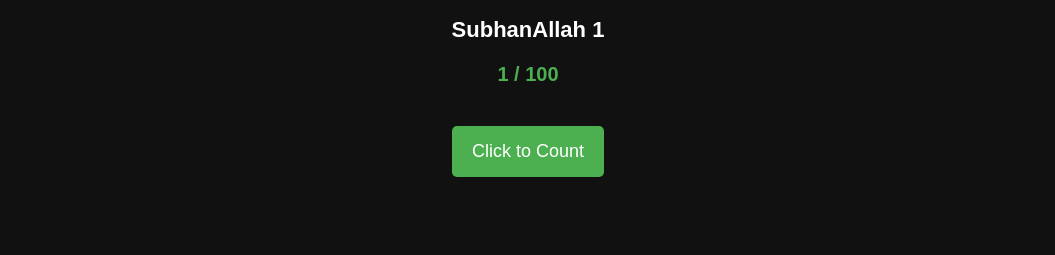
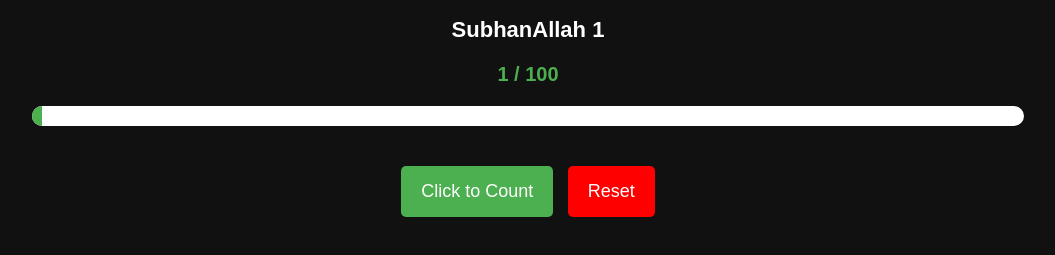
Before and after one commit to IbrahimKhan2004/Tasbih, a plain HTML site: page index.html in a window 1280 px wide. Both pictures are taken after a click on the button "Click to Count". Shown: the part 67-322 px from the top of the page, without its empty margins (112-1167 px from the left). Drawn offline with Linux system fonts and the light colour scheme.

Commit message:
Update index.html

```diff
--- a/index.html
+++ b/index.html
@@ -39,6 +39,24 @@
             background-color: gray;
             cursor: not-allowed;
         }
+        #resetBtn {
+            background-color: red;
+            margin-left: 10px;
+        }
+        #progressBar {
+            width: 80%;
+            height: 20px;
+            background-color: white;
+            border-radius: 10px;
+            margin: 20px auto;
+            overflow: hidden;
+        }
+        #progress {
+            width: 0%;
+            height: 100%;
+            background-color: #4CAF50;
+            transition: width 0.3s;
+        }
         #message {
             margin-top: 20px;
             font-size: 16px;
@@ -51,7 +69,14 @@
     <h1>Tasbih Counter</h1>
     <h2 id="display">SubhanAllah 1</h2>
     <p id="count">0 / 100</p>
+
+    <div id="progressBar">
+        <div id="progress"></div>
+    </div>
+
     <button id="tasbihBtn" onclick="countTasbih()">Click to Count</button>
+    <button id="resetBtn" onclick="resetTasbih()">Reset</button>
+
     <p id="message"></p>
 
     <audio id="beep-sound">
@@ -100,9 +125,22 @@
                 return;
             }
 
+            // Update progress bar
+            document.getElementById("progress").style.width = (counter / 100) * 100 + "%";
+
             // Update display
             document.getElementById("display").innerText = phrases[phraseIndex] + " " + (counter % 33 || 33);
             document.getElementById("count").innerText = counter + " / 100";
+        }
+
+        function resetTasbih() {
+            counter = 0;
+            phraseIndex = 0;
+            document.getElementById("tasbihBtn").disabled = false;
+            document.getElementById("display").innerText = "SubhanAllah 1";
+            document.getElementById("count").innerText = "0 / 100";
+            document.getElementById("progress").style.width = "0%";
+            document.getElementById("message").innerText = "";
         }
     </script>
 
```
